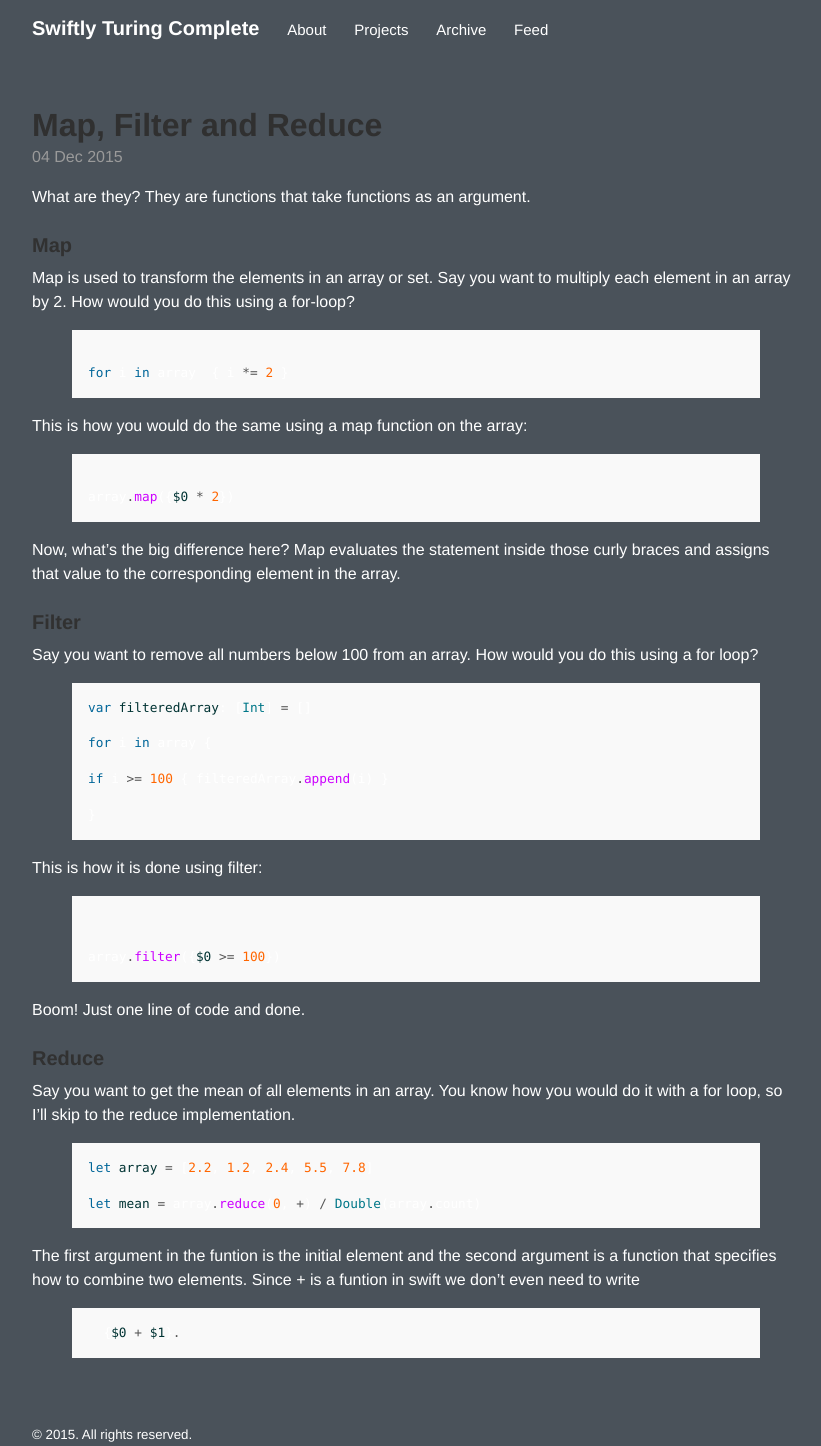
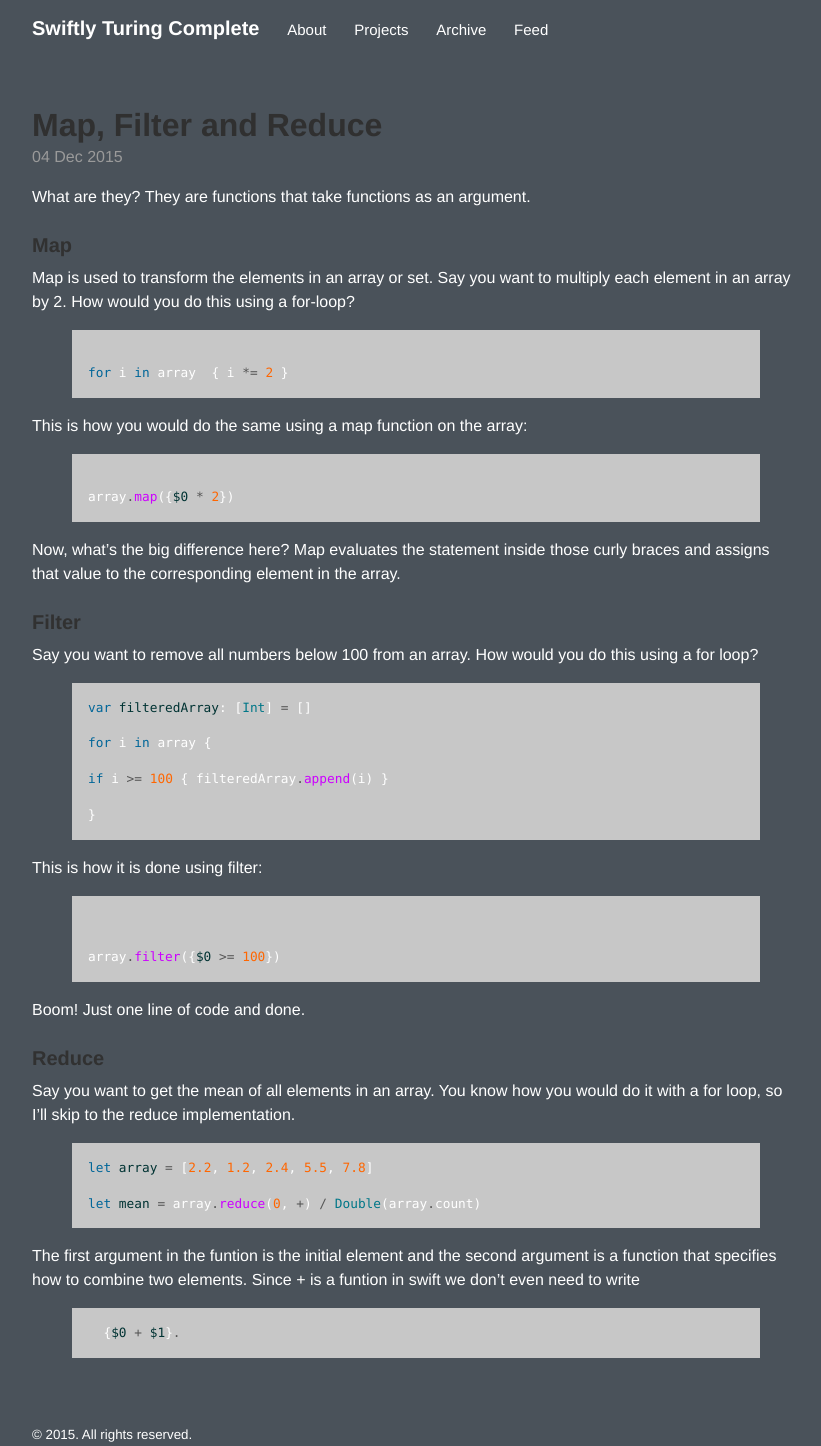
Before and after one commit to AtharvaVaidya/atharvavaidya.github.io, a Jekyll site: the page built from _posts/2015-12-04-Map-Filter-And-Reduce.md, in a window 1280 px wide. Shown: the whole page, without its empty margins (224-1045 px from the left). Built offline with Jekyll 4.4.1, drawn with Linux system fonts in a browser that asks for light colours.

Commit message:
Update poole.css

```diff
--- a/public/css/poole.css
+++ b/public/css/poole.css
@@ -156,7 +156,7 @@ code {
   padding: .25em .5em;
   font-size: 85%;
   color: #000;
-  background-color: #c7c7c7;
+  background-color: #fff;
   border-radius: 3px;
 }
 pre {
@@ -170,7 +170,7 @@ pre {
   white-space: pre-wrap;
   word-break: break-all;
   word-wrap: break-word;
-  background-color: #f9f9f9;
+  background-color: #c7c7c7;
 }
 pre code {
   padding: 0;
```
